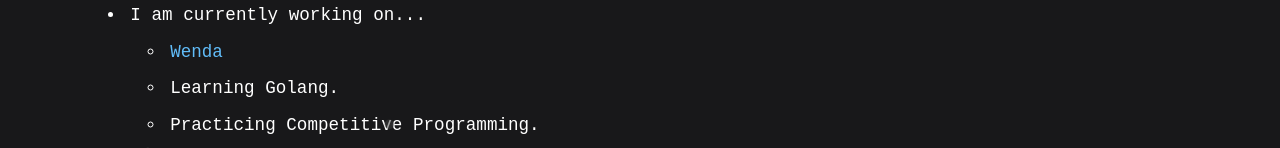
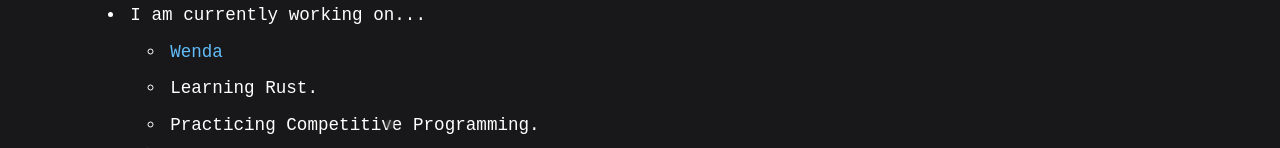
Before and after one commit to cakoshakib/portfolio-site, a React (Create React App) app: page /about in a window 1280 px wide. Shown: the part 318-466 px from the top of the page. Built offline with nearby package versions, Linux system fonts and the light colour scheme.

Commit message:
It's Rust time

```diff
--- a/src/components/About.tsx
+++ b/src/components/About.tsx
@@ -24,7 +24,7 @@ const About = () => {
         <li>I am currently working on...</li>
         <ul>
           <li><a href="https://github.com/cakoshakib/wenda">Wenda</a></li>
-          <li>Learning Golang.</li>
+          <li>Learning Rust.</li>
           <li>Practicing Competitive Programming.</li>
           <li>Studying Systems Programming and Principles of Programming Languages</li>
           <li>Along with Linear Algebra, Probability, and Differential Equations.</li>
```
